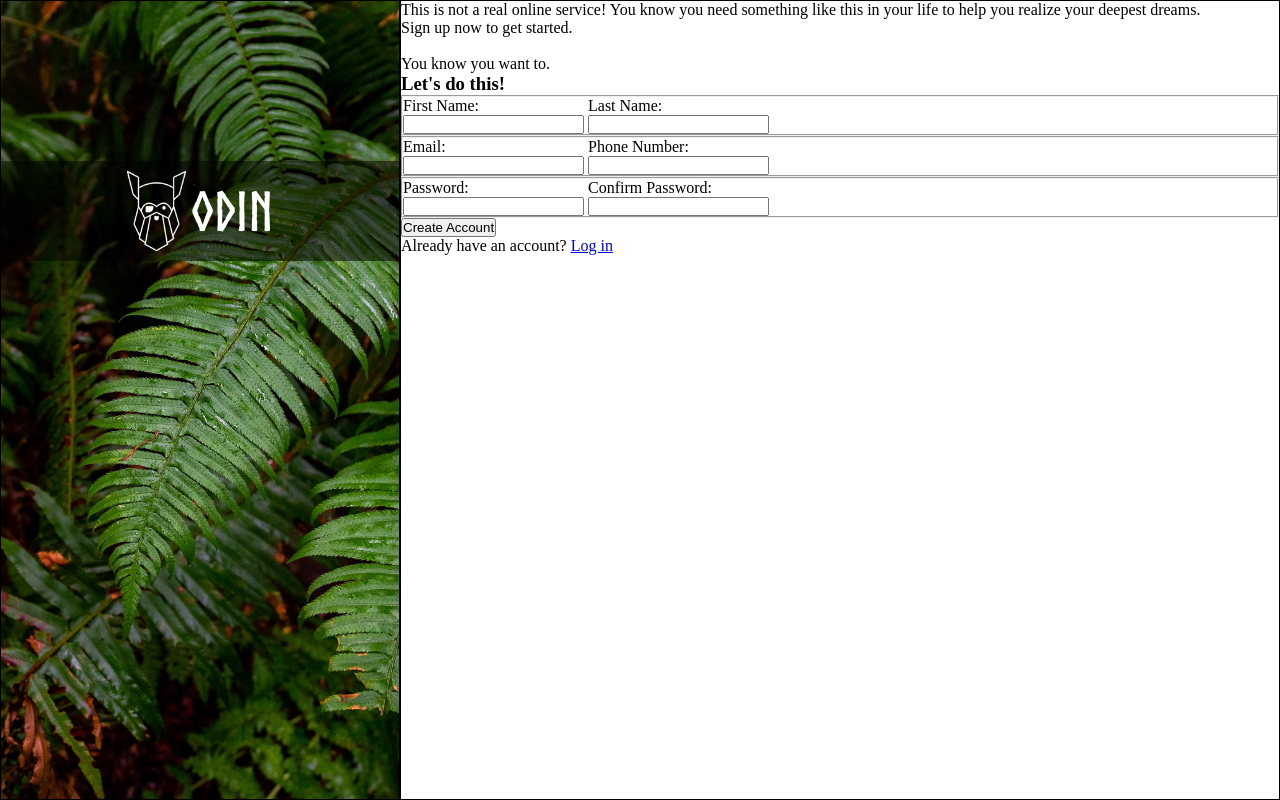
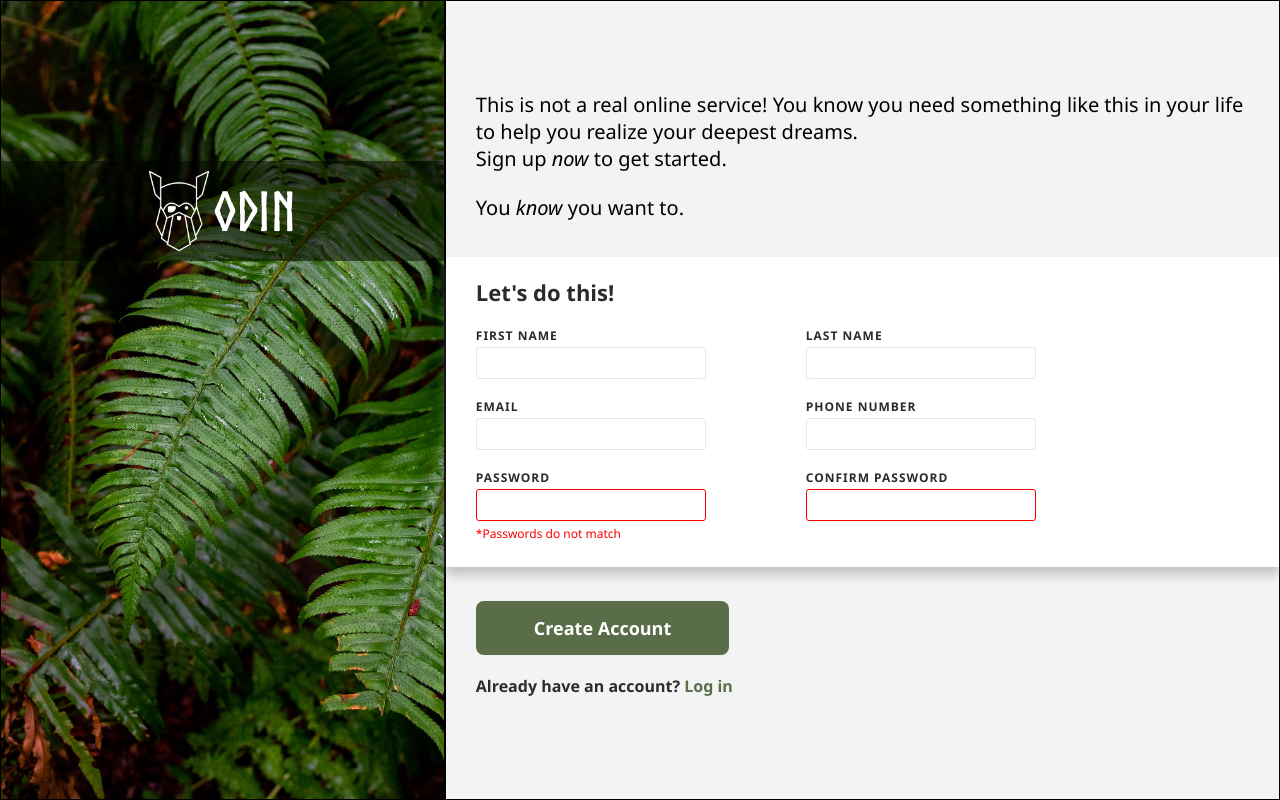
Before and after one commit to rahmaniae/Sign-up-Form, a plain HTML site: page index.html in a window 1280 px wide. Drawn offline with Linux system fonts and the light colour scheme.

Commit message:
Add style to right side banner
It adds styles to the sign-up form making it interactive and optimize UI/UX design

```diff
--- a/index.html
+++ b/index.html
@@ -18,26 +18,26 @@
             <p>This is not a real online service! You know you need something
                 like this in your life to help you realize your deepest dreams.
                 <br>
-                Sign up now to get started.
+                Sign up <i>now</i> to get started.
             </p>
             <br>
-            <p>You know you want to.</p>
+            <p>You <em>know</em> you want to.</p>
         </section>
         <section class="sect_two">
             <h3>Let's do this!</h3>
             <form action="#">
-                <fieldset>
-                    <p><label for="name">First Name: <br><input name="first_name" type="text"></label></p>
-                    <p><label for="surname">Last Name: <br><input name="last_name" type="text"></label></p>
-                </fieldset>
-                <fieldset>
-                    <p><label for="email">Email: <br><input name="user_mail" type="Email"></label></p>
-                    <p><label for="phone">Phone Number: <br><input name="user_phone" type="tel"></label></p>
-                </fieldset>
-                <fieldset>
-                    <p><label for="password">Password: <br><input type="password" name="user_password" id="password"></label></p>
-                    <p><label for="confirm_password">Confirm Password: <br><input type="password" name="pwd_confirmation" id="confirm_password"></label></p>
-                </fieldset>
+                <div>
+                    <p><label for="name">First Name <br><input name="first_name" type="text"></label></p>
+                    <p><label for="surname">Last Name <br><input name="last_name" type="text"></label></p>
+                </div>
+                <div>
+                    <p><label for="email">Email <br><input name="user_mail" type="Email"></label></p>
+                    <p><label for="phone">Phone Number <br><input name="user_phone" type="tel"></label></p>
+                </div>
+                <div>
+                    <p><label for="password">Password <br><input class="error" type="password" name="user_password" id="password"><br><span class=""></span></label></p>
+                    <p><label for="confirm_password">Confirm Password <br><input class="error" type="password" name="pwd_confirmation" id="confirm_password"></label></p>
+                </div>
             </form>
         </section>
         <section class="sect_three">
--- a/style.css
+++ b/style.css
@@ -6,6 +6,11 @@
     padding: 0;
     margin: 0;
     box-sizing: border-box;
+    font-family: 'Segoe UI', Tahoma, Geneva, Verdana, sans-serif;
+}
+
+:root{
+    --grey-font-color : #2b2b2b;
 }
 
 body{
@@ -17,13 +22,21 @@ body > div {
     border: 1px solid black;
 }
 .left_side{
+    flex-grow: 2;
     background-image: url('./img/bgImg.jpg');
     background-size: cover;
     position: relative;
     width: clamp(300px, 400px, 450px);
 }
 .right_side{
-    flex: 3 1 65vw;
+    flex: 3 1 60vw;
+    display: flex;
+    flex-direction: column;
+    justify-content: center;
+    row-gap: 12px;
+    height: 100%;
+    position: relative;
+    background-color: rgb(243, 243, 243);
 }
 
 .left_side div {
@@ -54,3 +67,100 @@ body > div {
 form p {
     display: inline-block;
 }
+
+.sect_two{
+    background-color: #fff;
+    width: 100%;
+    box-shadow: 0px 8px 10px 0px #8080806b;
+    padding-top: 20px;
+}
+
+section{
+    padding: 12px 30px 24px 30px;
+
+}
+
+.sect_two h3 {
+    font-size: 22px;
+    margin-bottom: 16px;
+    color: var(--grey-font-color);
+}
+
+label{
+    font-size: 12px;
+    font-weight: 600;
+    letter-spacing: 1px;
+    text-transform: uppercase;
+}
+
+.sect_one p {
+    font-size: 20px;
+    font-weight: 550;
+}
+
+form {
+    display: flex;
+    flex-direction: column;
+    row-gap: 15px;
+    color: var(--grey-font-color);
+}
+
+form div{
+    display: flex;
+    flex-direction: row;
+    column-gap: 100px
+}
+
+input {
+    padding: 4px 8px;
+    border: 1px solid #E5E7EB;
+    border-radius: 3px;
+    margin-top: 2px;
+    width: 230px;
+    font-size: 16px;
+}
+
+input:focus{
+    outline: 1px solid blue;
+    box-shadow: 0 2px 6px grey;
+}
+
+.error {
+    border: 1px solid red;
+}
+.error:focus {
+    outline: none;
+    /*outline: 1px solid red;*/
+}
+
+label[for="password"] span::after {
+    content: "*Passwords do not match";
+    color: red;
+    text-transform: none;
+    font-size: 12px;
+    letter-spacing: normal;
+    font-weight: normal;
+}
+
+.sect_three button {
+    border-radius: 8px;
+    padding: 15px 58px;
+    background-color: #596D48;
+    color: #FFF;
+    font-weight: 700;
+    font-size: 18px;
+    border: none;
+    margin-top: 10px;
+
+}
+
+.sect_three a {
+    color: #596D48;
+    text-decoration: none;
+}
+
+.sect_three p {
+    color: var(--grey-font-color);
+    font-weight: 600;
+    margin-top: 20px;
+}
```
